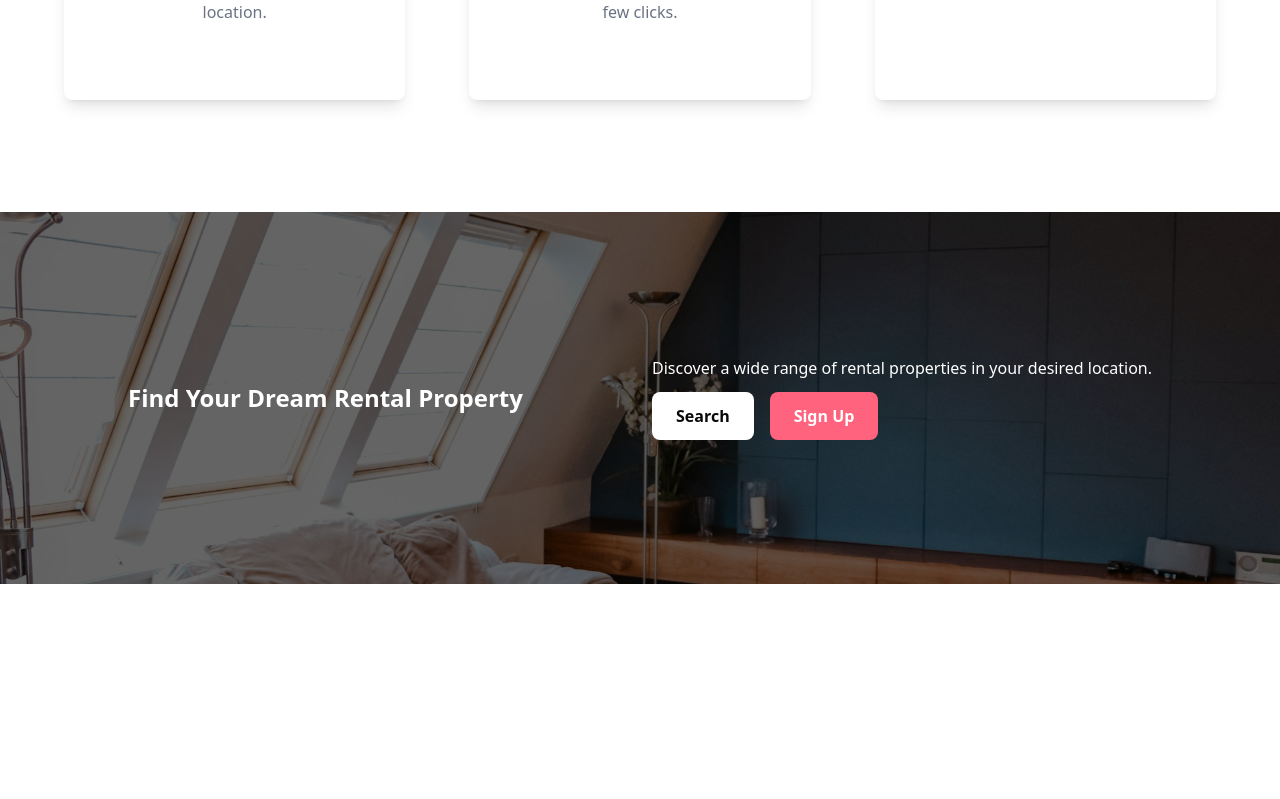
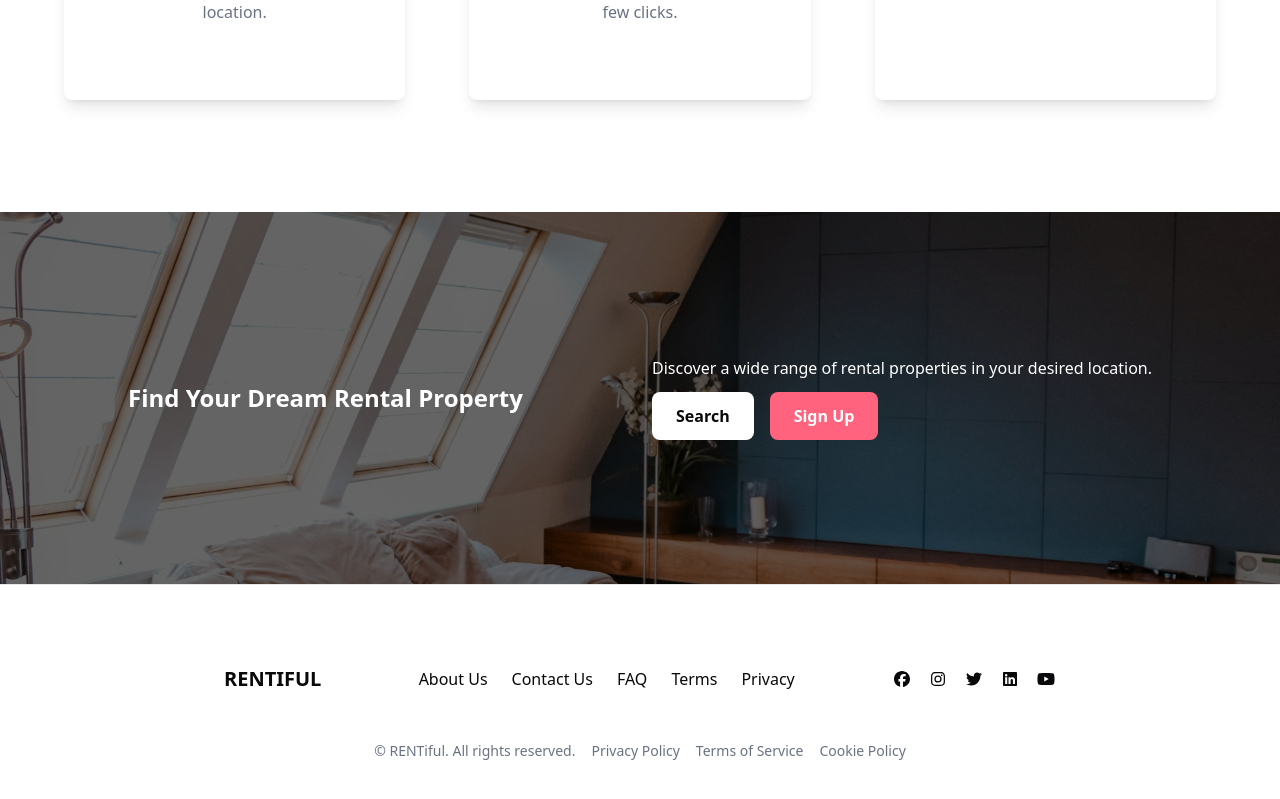
Before and after one commit to LoopCrafter/real-state, a Next.js app in the folder client/: page /landing in a window 1280 px wide. Shown: the part 2036-2835 px from the top of the page. Before the commit the page ends 2620 px from the top, so only its background shows below. Built offline with nearby package versions, Linux system fonts and the light colour scheme; no server answers.

Commit message:
Implemented Footer Section

```diff
--- a/client/package.json
+++ b/client/package.json
@@ -9,6 +9,9 @@
     "lint": "eslint"
   },
   "dependencies": {
+    "@fortawesome/fontawesome-svg-core": "^7.1.0",
+    "@fortawesome/free-brands-svg-icons": "^7.1.0",
+    "@fortawesome/react-fontawesome": "^3.1.0",
     "@hookform/resolvers": "^5.2.2",
     "@radix-ui/react-avatar": "^1.1.10",
     "@radix-ui/react-checkbox": "^1.3.3",
--- /dev/null
+++ b/client/src/app/(nondashboard)/landing/FooterSection.tsx
@@ -0,0 +1,82 @@
+import Link from "next/link";
+import React from "react";
+import { FontAwesomeIcon } from "@fortawesome/react-fontawesome";
+import {
+  faFacebook,
+  faInstagram,
+  faTwitter,
+  faLinkedin,
+  faYoutube,
+} from "@fortawesome/free-brands-svg-icons";
+
+const FooterSection = () => {
+  return (
+    <footer className="border-t border-gray-200 py-20">
+      <div className="max-w-4xl mx-auto px-6 sm:px-8">
+        <div className="flex flex-col md:flex-row justify-between items-center">
+          <div className="mb-4">
+            <Link href="/" className="text-xl font-bold" scroll={false}>
+              RENTIFUL
+            </Link>
+          </div>
+          <nav className="mb-4">
+            <ul className="flex space-x-6">
+              <li>
+                <Link href="/about">About Us</Link>
+              </li>
+              <li>
+                <Link href="/contact">Contact Us</Link>
+              </li>
+              <li>
+                <Link href="/faq">FAQ</Link>
+              </li>
+              <li>
+                <Link href="/terms">Terms</Link>
+              </li>
+              <li>
+                <Link href="/privacy">Privacy</Link>
+              </li>
+            </ul>
+          </nav>
+          <div className="flex space-x-4 mb-4">
+            <a
+              href="#"
+              aria-label="Facebook"
+              className="hover:text-primary-600"
+            >
+              <FontAwesomeIcon icon={faFacebook} className="h-6 w-6" />
+            </a>
+            <a
+              href="#"
+              aria-label="Instagram"
+              className="hover:text-primary-600"
+            >
+              <FontAwesomeIcon icon={faInstagram} className="h-6 w-6" />
+            </a>
+            <a href="#" aria-label="Twitter" className="hover:text-primary-600">
+              <FontAwesomeIcon icon={faTwitter} className="h-6 w-6" />
+            </a>
+            <a
+              href="#"
+              aria-label="Linkedin"
+              className="hover:text-primary-600"
+            >
+              <FontAwesomeIcon icon={faLinkedin} className="h-6 w-6" />
+            </a>
+            <a href="#" aria-label="Youtube" className="hover:text-primary-600">
+              <FontAwesomeIcon icon={faYoutube} className="h-6 w-6" />
+            </a>
+          </div>
+        </div>
+        <div className="mt-8 text-center text-sm text-gray-500 flex justify-center space-x-4">
+          <span>© RENTiful. All rights reserved.</span>
+          <Link href="/privacy">Privacy Policy</Link>
+          <Link href="/terms">Terms of Service</Link>
+          <Link href="/cookies">Cookie Policy</Link>
+        </div>
+      </div>
+    </footer>
+  );
+};
+
+export default FooterSection;
--- a/client/src/app/(nondashboard)/landing/page.tsx
+++ b/client/src/app/(nondashboard)/landing/page.tsx
@@ -1,6 +1,7 @@
 import CallToActionSection from "./CallToActionSection";
 import DiscoverSection from "./DiscoverSection";
 import FeaturesSection from "./FeaturesSection";
+import FooterSection from "./FooterSection";
 import HeroSection from "./HeroSection";
 
 const page = () => {
@@ -10,6 +11,7 @@ const page = () => {
       <FeaturesSection />
       <DiscoverSection />
       <CallToActionSection />
+      <FooterSection />
     </div>
   );
 };
```
Also changed, not shown: 1 other file (tests, documents, lock files or other folders).
